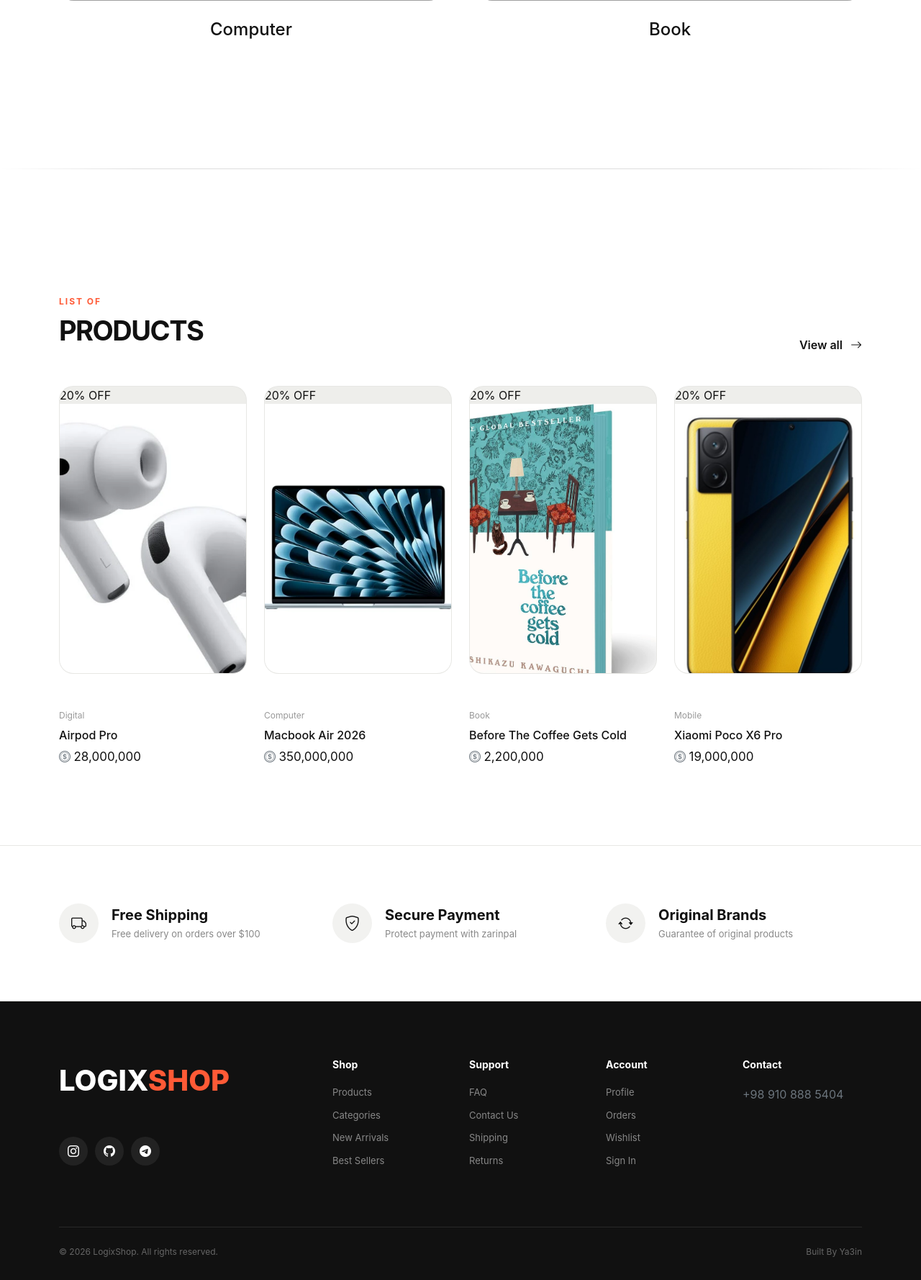
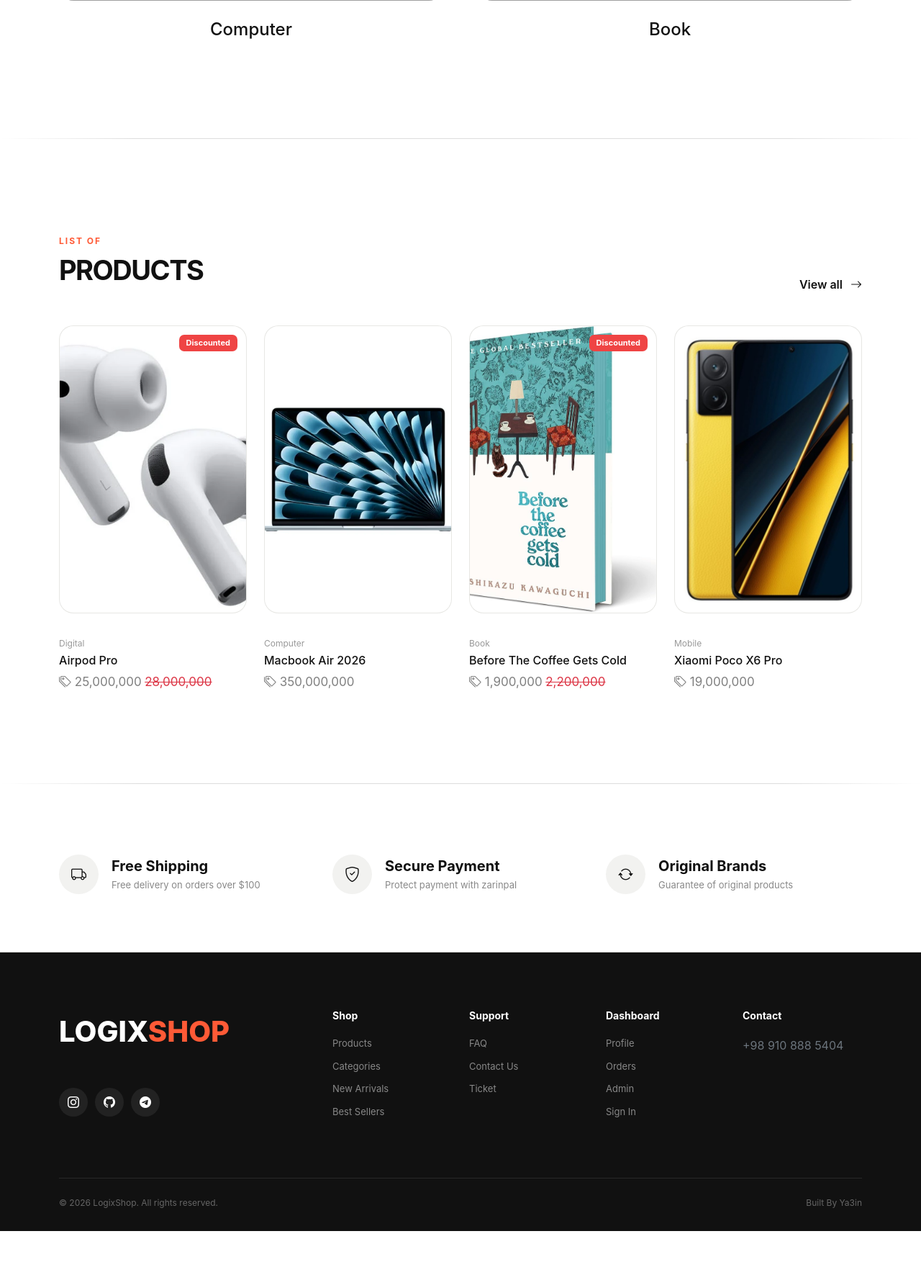
Before and after one commit to yasinnazari/LogixShop, a Django app: page / in a window 1280 px wide. Shown: the part 1695-3473 px from the top of the page at 72% size. After the commit the page ends 3405 px from the top, so only its background shows below. Run offline with Django 5.2, Linux system fonts and the light colour scheme; data comes from the database, SQL or seed files in the repository; both versions use the stored data as it was after the commit; grey boxes are pictures that could not be loaded.

Commit message:
Added Discount Price & Changed some design of products card

```diff
--- a/shop/models.py
+++ b/shop/models.py
@@ -23,6 +23,7 @@ class Product(models.Model):
    title = models.CharField(max_length=80)
    description = models.TextField(max_length=1000, default='', blank=True, null=True)
    price = models.DecimalField(max_digits=12, decimal_places=0, default=0)
+   discounted_price = models.DecimalField(max_digits=12, decimal_places=0, default=0)
    category_title = models.ForeignKey(Category, verbose_name="category_title", on_delete=models.CASCADE)
    is_sale = models.BooleanField(default=False)
    image = models.ImageField(upload_to='upload/product/')
--- a/shop/static/css/styles.css
+++ b/shop/static/css/styles.css
@@ -293,13 +293,13 @@ body {
 
 .section-divider {
   height: 1px;
-  margin: 60px 0;
+  margin: 18px 0;
   background: linear-gradient(
-      90deg,
-      transparent,
-      #ddd 15%,
-      #ddd 85%,
-      transparent
+    90deg,
+    transparent,
+    #ddd 15%,
+    #ddd 85%,
+    transparent
   );
 }
 
@@ -320,10 +319,63 @@ body {
 .product-image img {
   width: 100%;
   height: 100%;
+  object-fit: cover;
+  transition: transform 0.5s ease;
+}
 
-  object-fit: cover;
 
-  transition: transform 0.5s ease;
+.quick-add-btn {
+    position: absolute;
+    left: 50%;
+    bottom: 15px;
+    transform: translateX(-50%) translateY(10px);
+
+    width: calc(100% - 30px);
+    padding: 12px 18px;
+    display: flex;
+    align-items: center;
+    justify-content: center;
+    gap: 8px;
+    border: 1px solid rgba(255, 255, 255, 0.5);
+    border-radius: 12px;
+    background: #000;
+    backdrop-filter: blur(10px);
+    -webkit-backdrop-filter: blur(10px);
+    color: #fff;
+    font-size: 13px;
+    font-weight: 600;
+    opacity: 0;
+    transition: all 0.3s ease;
+}
+
+.product-image:hover .quick-add-btn {
+  opacity: 1;
+  transform: translateX(-50%) translateY(0);
+}
+
+.quick-add-btn:hover {
+  background: #444;
+  color: #fff;
+}
+
+.quick-add-btn i {
+  font-size: 16px;
+}
+
+.discount-badge {
+  position: absolute;
+  top: 12px;
+  right: 12px;
+  z-index: 2;
+  display: inline-flex;
+  align-items: center;
+  padding: 6px 10px;
+  background: #ef4444;
+  color: #fff;
+  border-radius: 7px;
+  font-size: 11px;
+  font-weight: 700;
+  line-height: 1;
 }
 
 .product-card:hover .product-image img {
@@ -447,74 +467,10 @@ body {
   font-weight: 400;
 }
 
-
-/* ================= DEAL ================= */
-
-.deal-section {
-  padding: 100px 0;
-}
-
-.deal-box {
-  position: relative;
-
-  min-height: 400px;
-
-  display: flex;
-  align-items: center;
-
-  overflow: hidden;
-
-  padding: 70px;
-
-  border-radius: 30px;
-
-  background: #ecebe6;
-}
-
-.deal-content {
-  position: relative;
-  z-index: 2;
-}
-
-.deal-content h2 {
-  margin: 15px 0;
-
-  font-size: clamp(3rem, 5vw, 5rem);
-  line-height: 0.95;
-
-  font-weight: 800;
-  letter-spacing: -3px;
-}
-
-.deal-content p {
-  max-width: 450px;
-
-  margin: 25px 0;
-
-  color: #666;
-}
-
-.deal-decoration {
-  position: absolute;
-
-  right: -50px;
-  bottom: -130px;
-
-  font-size: 350px;
-  font-weight: 900;
-
-  color: rgba(255, 255, 255, 0.7);
-
-  line-height: 1;
-}
-
-
 /* ================= BENEFITS ================= */
 
 .benefits {
   padding: 80px 0;
-
-  border-top: 1px solid var(--border);
   border-bottom: 1px solid var(--border);
 }
 
--- a/shop/templates/main/base.html
+++ b/shop/templates/main/base.html
@@ -24,6 +24,8 @@
       {% endblock %}
    </main>
 
+
+   <div class="section-divider"></div>
 
    <section class="benefits">
       <div class="container">
--- a/shop/templates/partials/footer.html
+++ b/shop/templates/partials/footer.html
@@ -31,49 +31,40 @@
 
 
          <div class="col-6 col-lg-2">
-
             <h6>Shop</h6>
 
             <a href="#products">Products</a>
-
             <a href="#categories">Categories</a>
-
             <a href="#">New Arrivals</a>
-
             <a href="#">Best Sellers</a>
-
          </div>
 
 
          <div class="col-6 col-lg-2">
+            <h6>Support</h6>
 
-            <h6>Support</h6>
             <a href="#">FAQ</a>
             <a href="#">Contact Us</a>
-            <a href="#">Shipping</a>
-            <a href="#">Returns</a>
-
+            <a href="#">Ticket</a>
          </div>
 
 
          <div class="col-6 col-lg-2">
+            <h6>Dashboard</h6>
 
-            <h6>Account</h6>
             <a href="#">Profile</a>
             <a href="#">Orders</a>
-            <a href="#">Wishlist</a>
+            <a href="admin">Admin</a>
             <a href="#">Sign In</a>
-
          </div>
 
 
          <div class="col-6 col-lg-2">
+            <h6>Contact</h6>
 
-            <h6>Contact</h6>
             <span class="footer-contact text-secondary">
                +98 910 888 5404
             </span>
-
          </div>
 
       </div>
--- a/shop/templates/partials/header.html
+++ b/shop/templates/partials/header.html
@@ -40,9 +40,7 @@
                   <span class="cart-count">0</span>
                </button>
 
-               <a class="btn btn-dark rounded-pill px-4" href="#">
-                  Sign In
-               </a>
+               <button class="btn btn-dark">Sign in </i></button>
 
          </div>
 
--- a/shop/templates/partials/products.html
+++ b/shop/templates/partials/products.html
@@ -1,5 +1,5 @@
 {% load humanize %}
-
+{% load static %}
 <div class="section-divider"></div>
 
 <section class="section products-section" id="products">
@@ -18,37 +18,47 @@
       </div>
 
       <div class="row g-4">
-         {% for product in products %}
+
+         {% for product in products|slice:":8" %}
 
             <div class="col-6 col-lg-3">
 
                   <div class="product-card">
 
                      <div class="product-image">
-                        <span class="discount-badge">20% OFF</span>
+                        {% if product.is_sale %}
+                           <span class="discount-badge">Discounted</span>
+                        {% endif %}
 
                         <img src="../media/{{ product.image }}" alt="product {{ product.id }}">
-                        <button class="quick-add-btn" type="button">
+
+                        <button class="quick-add-btn mt-3" type="button">
                            <i class="bi bi-bag-plus"></i>
                            Add to cart
                         </button>
+
                      </div>
 
-                     <div class="product-info mt-4">
+                     <div class="product-info mt-2">
                         <span class="product-category">{{ product.category_title }}</span>
 
-                        <h6 class="mt-2">{{ product.title }}</h6>
+                        <h6 class="mt-1">{{ product.title }}</h6>
 
-                        <i class="bi bi-coin text-secondary"></i>
-                        <span class="product-price"">
-                           {{ product.price | intcomma }}</span>
+                        <span class="product-price text-black-50">
+                           <i class="bi bi-tags"></i>
+                           {% if product.is_sale %}
+                              {{ product.discounted_price | intcomma }}</span>
+                              <del class="product-price text-danger">{{ product.price | intcomma }}</del>
+                           {% else %}
+                              {{ product.price | intcomma }}</span>
+                           {% endif %}
+                        </div>
                      </div>
-
-                  </div>
 
             </div>
 
          {% endfor %}
+
       </div>
 
    </div>
```
Also changed, not shown: other parts of shop/static/css/styles.css (+1 -114 lines), db.sqlite3, shop/migrations/0005_product_discounted_price.py (added).
